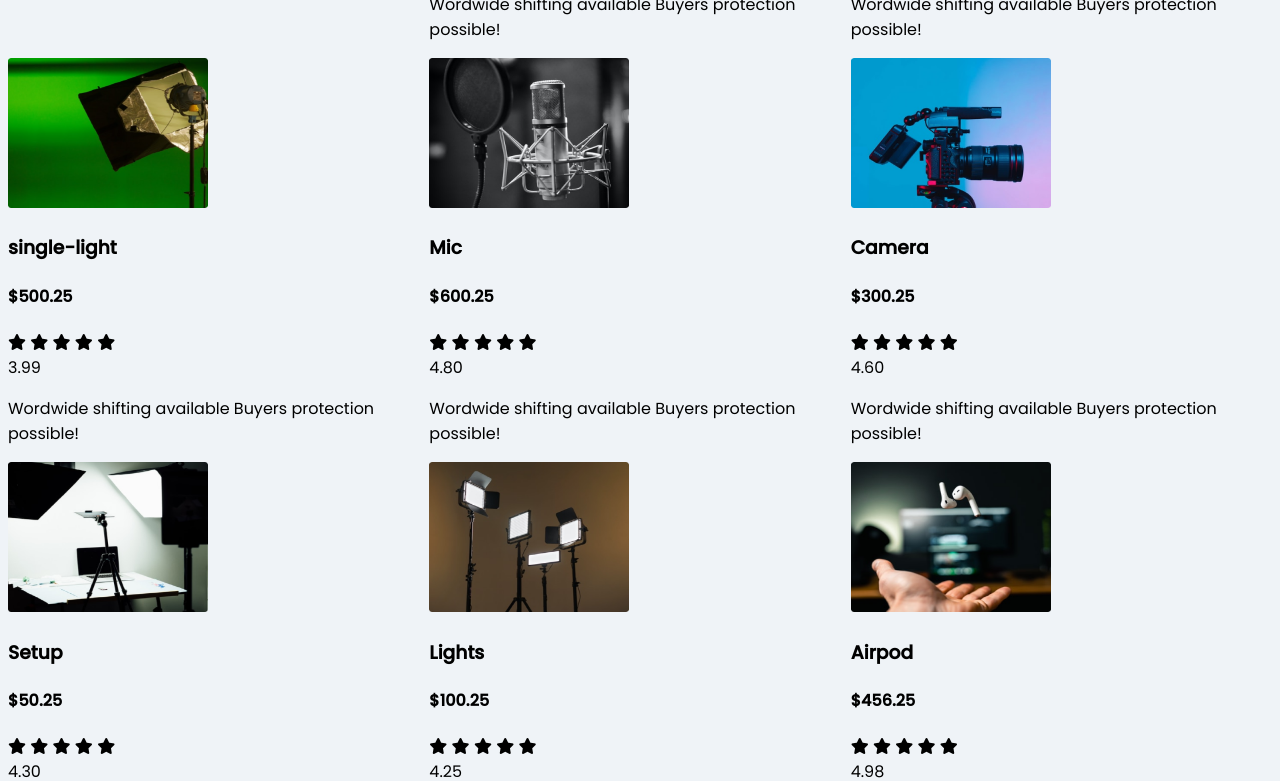
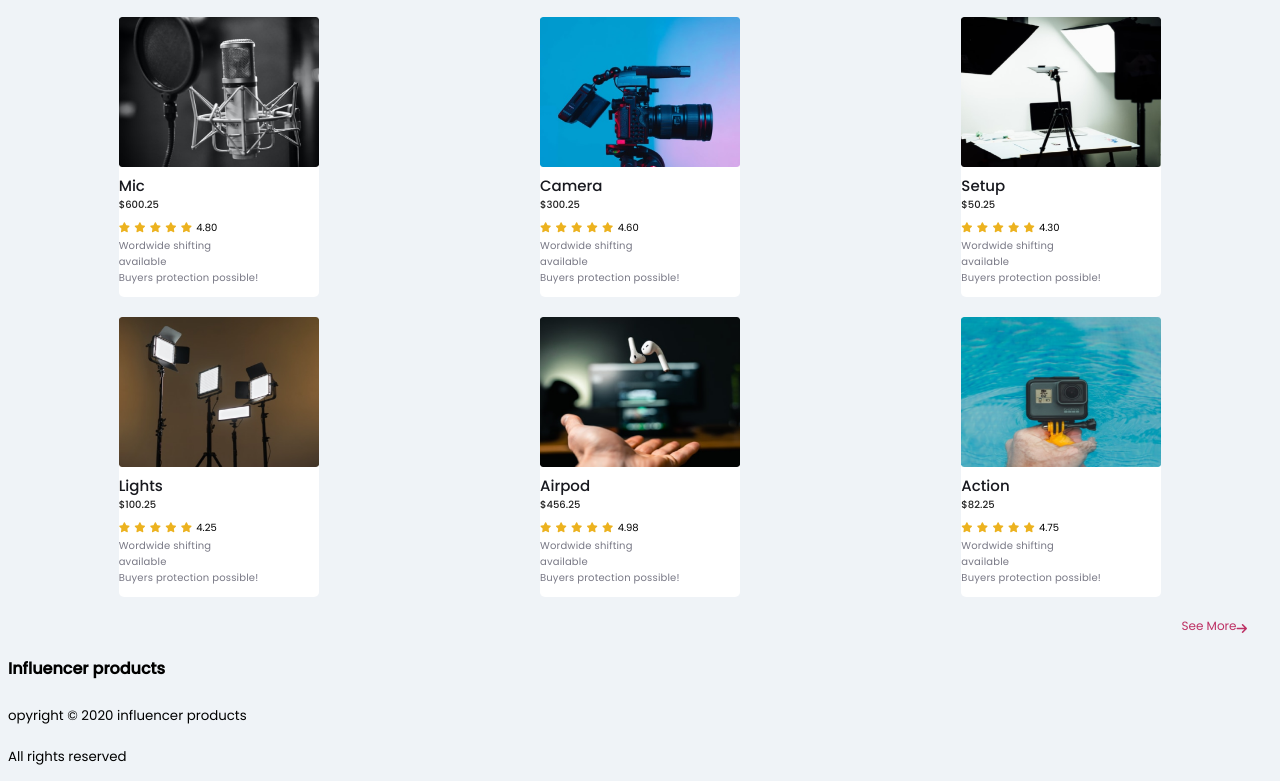
Before and after one commit to Eshita95/Assignment-influencer-gear, a plain HTML site: page index.html in a window 1280 px wide. Shown: the part 989-1770 px from the top of the page. Drawn offline with Linux system fonts and the light colour scheme.

Commit message:
footer section added

```diff
--- a/index.html
+++ b/index.html
@@ -40,8 +40,9 @@
      products section
     ------------------>
 
-    <section class="container">
-        <h2>Popular Collection</h2>
+    <section>
+        <h2 class="product-banner">Popular Collection</h2>
+        <div class="container">
             <div class="products">
                 <div class="product">
                     <img src="images/drone.png" alt="">
@@ -57,10 +58,13 @@
                         <i class="fas fa-star"></i>
                         <i class="fas fa-star"></i>
                         <i class="fas fa-star"></i>
+                        <span>4.99</span>
                     </div>
-                <span>4.99</span>
+
                     <p>Wordwide shifting
+                        <br>
                         available
+                        <br>
                         Buyers protection possible!</p>
 
                 </div>
@@ -82,10 +86,13 @@
                         <i class="fas fa-star"></i>
                         <i class="fas fa-star"></i>
                         <i class="fas fa-star"></i>
+                        <span>4.50</span>
                     </div>
-                <span>4.50</span>
+
                     <p>Wordwide shifting
+                        <br>
                         available
+                        <br>
                         Buyers protection possible!</p>
 
                 </div>
@@ -107,10 +114,13 @@
                         <i class="fas fa-star"></i>
                         <i class="fas fa-star"></i>
                         <i class="fas fa-star"></i>
+                        <span>3.99</span>
                     </div>
-                <span>3.99</span>
+
                     <p>Wordwide shifting
+                        <br>
                         available
+                        <br>
                         Buyers protection possible!</p>
 
                 </div>
@@ -132,10 +142,13 @@
                         <i class="fas fa-star"></i>
                         <i class="fas fa-star"></i>
                         <i class="fas fa-star"></i>
+                        <span>4.80</span>
                     </div>
-                <span>4.80</span>
+
                     <p>Wordwide shifting
+                        <br>
                         available
+                        <br>
                         Buyers protection possible!</p>
 
                 </div>
@@ -157,10 +170,13 @@
                         <i class="fas fa-star"></i>
                         <i class="fas fa-star"></i>
                         <i class="fas fa-star"></i>
+                        <span>4.60</span>
                     </div>
-                <span>4.60</span>
+
                     <p>Wordwide shifting
+                        <br>
                         available
+                        <br>
                         Buyers protection possible!</p>
 
                 </div>
@@ -182,10 +198,13 @@
                         <i class="fas fa-star"></i>
                         <i class="fas fa-star"></i>
                         <i class="fas fa-star"></i>
+                        <span>4.30</span>
                     </div>
-                <span>4.30</span>
+
                     <p>Wordwide shifting
+                        <br>
                         available
+                        <br>
                         Buyers protection possible!</p>
 
                 </div>
@@ -207,10 +226,13 @@
                         <i class="fas fa-star"></i>
                         <i class="fas fa-star"></i>
                         <i class="fas fa-star"></i>
+                        <span>4.25</span>
                     </div>
-                <span>4.25</span>
+
                     <p>Wordwide shifting
+                        <br>
                         available
+                        <br>
                         Buyers protection possible!</p>
 
                 </div>
@@ -232,10 +254,13 @@
                         <i class="fas fa-star"></i>
                         <i class="fas fa-star"></i>
                         <i class="fas fa-star"></i>
+                        <span>4.98</span>
                     </div>
-                <span>4.98</span>
+
                     <p>Wordwide shifting
+                        <br>
                         available
+                        <br>
                         Buyers protection possible!</p>
 
                 </div>
@@ -257,10 +282,13 @@
                         <i class="fas fa-star"></i>
                         <i class="fas fa-star"></i>
                         <i class="fas fa-star"></i>
+                        <span>4.75</span>
                     </div>
-                <span>4.75</span>
+
                     <p>Wordwide shifting
+                        <br>
                         available
+                        <br>
                         Buyers protection possible!</p>
 
                 </div>
@@ -269,7 +297,39 @@
             </div>
 
 
+        </div>
     </section>
+
+    <!----------------
+    another Link button
+    -------------------->
+
+    <div class="see-more">
+        <a href="">See More <i class="fas fa-arrow-right"></i></a>
+    </div>
+
+    <!--------------
+     optional section
+    ------------------>
+
+
+    <!------------
+    footer section
+    -------------->
+
+    <footer class="foot-section">
+        <h4>Influencer products</h4>
+        <p><small>opyright © 2020 influencer products</small></p>
+        <p><small>All rights reserved</small></p>
+        <div>
+            <a href=""><i class="fab fa-instagram"></i></a>
+            <a href=""><i class="fab fa-twitter-square"></i></a>
+            <a href=""><i class="fab fa-youtube"></i></a>
+        </div>
+
+    </footer>
+
+
 
 
 </body>
--- a/style.css
+++ b/style.css
@@ -43,6 +43,8 @@ body{
     border-radius: 20px;
     margin-top: 16px;
 }
+
+
 .banner img{
     width: 80%;
     margin:  5%, 10%;
@@ -51,16 +53,74 @@ body{
 
 /* Products Styling */
 
+.product-banner{
+    text-align: center;
+    font-size: 20px;
+    color: #3A3A3A;
+
+}
+
 .container{
     display: grid;
     grid-template-columns: repeat(3, 1fr);
-    grid-column-gap: 10px 24px;
+    grid-column-gap: 10px 20px;
+    justify-items: center;
+
+}
+.products{
+    width: 200px;
+    height: 280px;
+    margin-bottom: 20px;
+    border-radius: 5px;
+    background-color: white;
+
 }
 .products .product img{
     width: 200px;
     height: 150px;
 }
+
 .product-info h3{
+    font-size: 15px;
+    font-weight: 500;
+    color: #18191F;
+    margin: 0;
+}
+.product-info h4{
+    font-size: 10px;
+    font-weight: 500;
+    color: rgba(0, 0, 0, 0.87);
+    margin: 0;
+}
+.fa-star{
+    font-size: 10px;
+    margin: 0;
+    color: rgb(236, 178, 31);
+
+}
+.product-info span{
+    font-size: 10px;
+}
+.product-info p{
+    color: #787885;
+    font-size: 10px;
+    letter-spacing: 0.018em;
+    margin: 0;
 
 
 }
+/* see more styling */
+
+.see-more a{
+    text-decoration: none;
+    color: #bd3064;
+    font-size: 12px;
+    font-weight: 300;
+    display: flex;
+    flex-direction: row;
+    justify-content: flex-end;
+    align-items: flex-end;
+    padding-right: 25px;
+}
+
+/* footer section styling */
```
Lines whose indentation alone changed are shown as unchanged.
